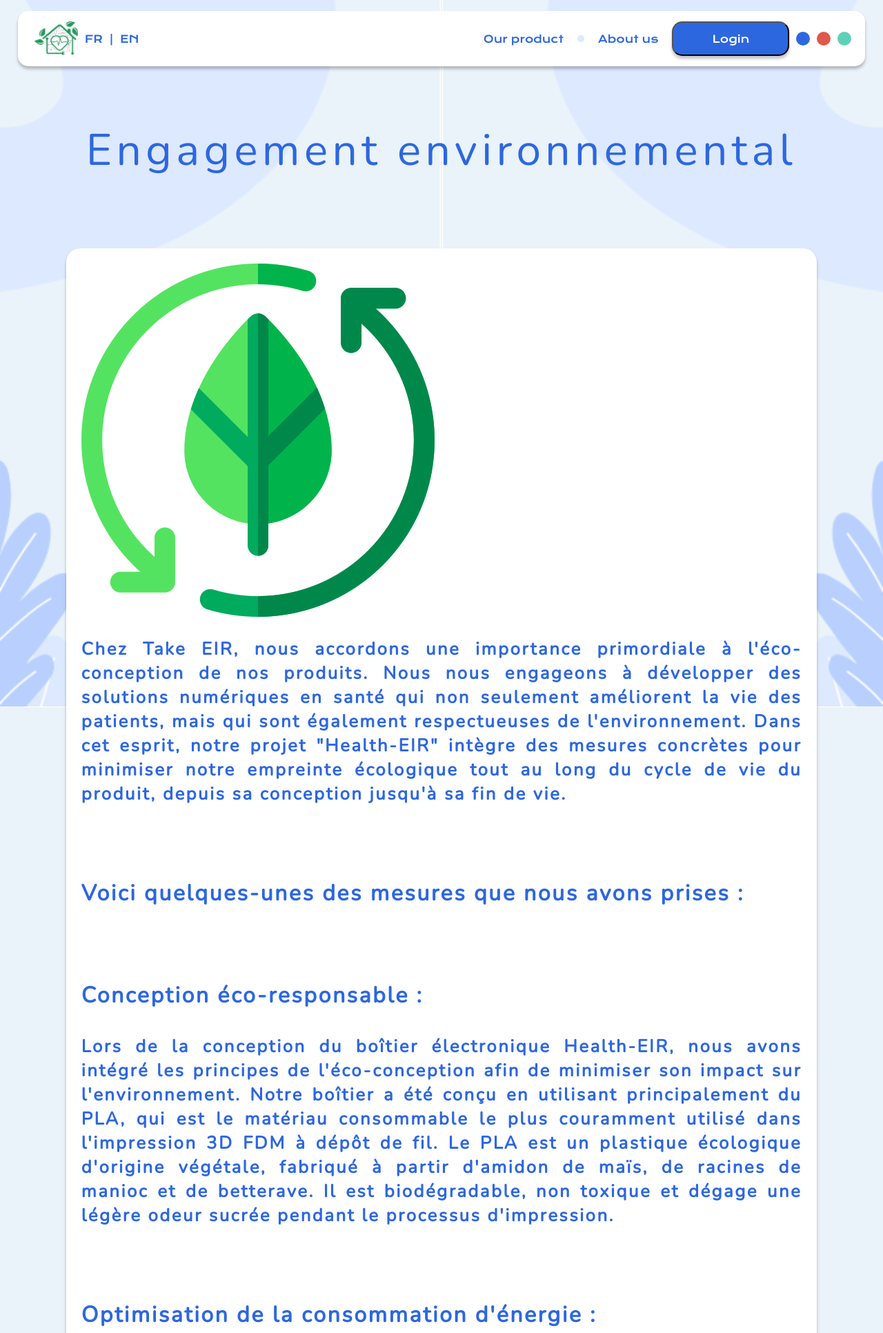
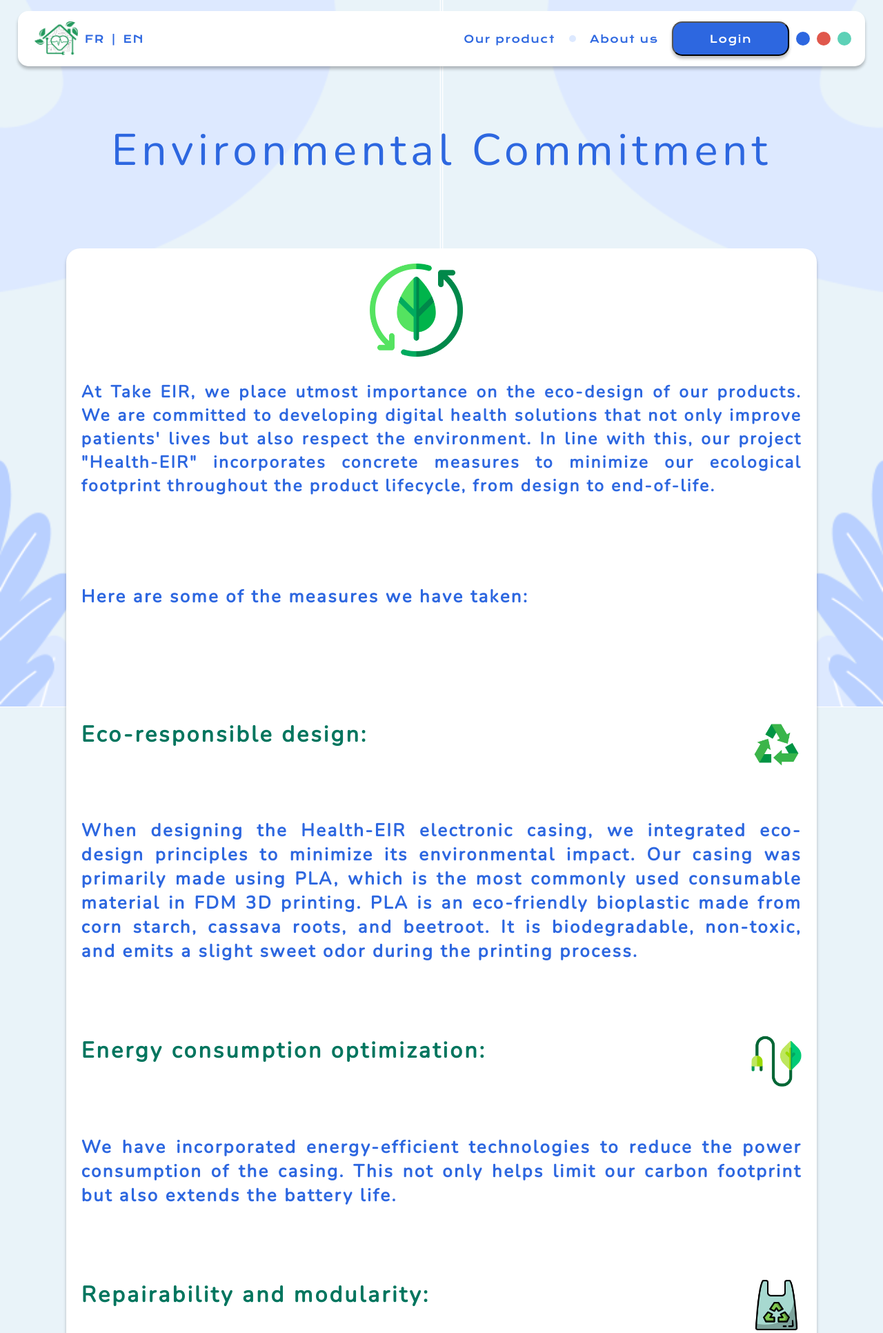
Before and after one commit to Theophile-Wemaere/take-eir-app, a PHP site: page /views/EN/eco.php in a window 1280 px wide. Shown: the top 1932 px of the page at 69% size. Run offline with PHP 8.4, Linux system fonts and the light colour scheme; some libraries are stand-ins or nearby versions.

Commit message:
eco ppage push 3

```diff
--- a/views/EN/eco.php
+++ b/views/EN/eco.php
@@ -1,87 +1,111 @@
 <!DOCTYPE html>
 <html lang="en">
+
 <head>
-<title>Engagement écologique</title>
+    <title>Ecological Commitment</title>
     <meta charset="utf-8" />
     <link rel="stylesheet" href="/take-eir-app/CSS/styles.css" />
-    <link rel="stylesheet" href="/take-eir-app/CSS/cgu.css" />
+    <link rel="stylesheet" href="/take-eir-app/CSS/eco.css" />
     <meta name="viewport" content="width=device-width, initial-scale=1" />
     <link rel="icon" href="/images/logo-notext.png" type="image/icon type" />
     <link rel="preconnect" href="https://fonts.googleapis.com" />
     <link rel="preconnect" href="https://fonts.gstatic.com" crossorigin />
     <script src="/JS/scripts.js"></script>
     <link href="https://fonts.googleapis.com/css2?family=Krona+One&display=swap" rel="stylesheet" />
-    <link href="https://fonts.googleapis.com/css2?family=Montserrat:wght@400;500&family=Nunito&display=swap" rel="stylesheet" />
+    <link href="https://fonts.googleapis.com/css2?family=Montserrat:wght@400;500&family=Nunito&display=swap"
+        rel="stylesheet" />
 </head>
+
 <body>
     <?php require "top-bar.php"; ?>
 
     <div class="wrapper">
         <div class="box">
-            <h3 id="title">Engagement environnemental</h3>
+            <h3 id="title">Environmental Commitment</h3>
             <div class="corps">
                 <table>
                     <tr>
                         <img class="ecoPicture" src="/take-eir-app/images/ecologique.png">
                         <p class="textcorp">
 
-                            Chez Take EIR, nous accordons une importance primordiale à l'éco-conception de nos produits. Nous nous engageons à développer
-                            des solutions numériques en santé qui non seulement améliorent la vie des patients, mais qui sont également respectueuses
-                            de l'environnement. Dans cet esprit, notre projet "Health-EIR" intègre des mesures concrètes pour minimiser notre empreinte
-                            écologique tout au long du cycle de vie du produit, depuis sa conception jusqu'à sa fin de vie.
+                            At Take EIR, we place utmost importance on the eco-design of our products. We are committed to
+                            developing digital health solutions that not only improve patients' lives but also
+                            respect the environment. In line with this, our project "Health-EIR" incorporates concrete
+                            measures to minimize our ecological footprint throughout the product lifecycle, from design
+                            to end-of-life.
                             <br><br>
                             <br><br>
-                            <span style="margin-right: 4%;">Voici quelques-unes des mesures que nous avons prises :</span>
+                            <h2>Here are some of the measures we have taken:</h2>
                             <br><br>
                             <br><br>
-                            <span class="ecoIssue">Conception éco-responsable :</span>
+                        <div class="titleEco">
+                            <span class="ecoIssue">Eco-responsible design:</span>
+                            <img class="ecoPicture_2" src="/take-eir-app/images/recycler.png">
+                        </div>
                         <br><br>
-                            Lors de la conception du boîtier électronique Health-EIR, nous avons intégré les principes de l'éco-conception afin de
-                            minimiser son impact sur l'environnement. Notre boîtier a été conçu en utilisant principalement du PLA, qui est le matériau
-                            consommable le plus couramment utilisé dans l'impression 3D FDM à dépôt de fil. Le PLA est un plastique écologique
-                            d'origine végétale, fabriqué à partir d'amidon de maïs, de racines de manioc et de betterave. Il est biodégradable,
-                            non toxique et dégage une légère odeur sucrée pendant le processus d'impression.
+                        When designing the Health-EIR electronic casing, we integrated eco-design principles to
+                        minimize its environmental impact. Our casing was primarily made using PLA, which is the most
+                        commonly used consumable material in FDM 3D printing. PLA is an eco-friendly bioplastic made
+                        from corn starch, cassava roots, and beetroot. It is biodegradable, non-toxic, and emits a
+                        slight sweet odor during the printing process.
                         <br><br>
                         <br><br>
-                            <span class="ecoIssue">Optimisation de la consommation d'énergie :</span>
+                        <div class="titleEco">
+                            <span class="ecoIssue">Energy consumption optimization:</span>
+                            <img class="ecoPicture_2" src="/take-eir-app/images/energie-ecologique.png">
+                        </div>
                         <br><br>
-                            Nous avons intégré des technologies efficaces sur le plan énergétique afin de réduire la consommation d'électricité
-                            du boitier. Cela permet non seulement de limiter notre empreinte carbone, mais également de prolonger la durée de vie
-                            de la batterie.
+                        We have incorporated energy-efficient technologies to reduce the power consumption of the
+                        casing. This not only helps limit our carbon footprint but also extends the battery life.
                         <br><br>
                         <br><br>
-                            <span class="ecoIssue">Réparabilité et modularité :</span>
+                        <div class="titleEco">
+                            <span class="ecoIssue">Repairability and modularity:</span>
+                            <img class="ecoPicture_2" src="/take-eir-app/images/sac-plastique.png">
+                        </div>
                         <br><br>
-                            Nous concevons le boitier Health-EIR de manière à faciliter sa réparation et son évolutivité. Ainsi, en cas de panne
-                            ou d'obsolescence d'une partie du dispositif, nous encourageons la réparation ou le remplacement uniquement de la
-                            composante défectueuse, ce qui réduit le gaspillage de ressources.
+                        We design the Health-EIR casing to facilitate repair and upgradability. Thus, in case of a
+                        malfunction or obsolescence of a device component, we encourage the repair or replacement of
+                        only the defective part, reducing resource waste.
                         <br><br>
                         <br><br>
-                            <span class="ecoIssue">Objectifs environnementaux :</span>
+                        <div class="titleEco">
+                            <span class="ecoIssue">Environmental goals:</span>
+                            <img class="ecoPicture_2" src="/take-eir-app/images/respectueux-de-la-nature.png">
+                        </div>
                         <br><br>
-                            En tant que startup engagée en faveur de la durabilité, nous nous fixons des objectifs environnementaux ambitieux
-                            pour minimiser notre impact sur la planète.
+                        As a sustainability-driven startup, we set ambitious environmental goals to minimize our impact
+                        on the planet.
                         <br><br>
                         <br><br>
-                            <span class="ecoIssue">Réduction des émissions de gaz à effet de serre :</span>
+                        <div class="titleEco">
+                            <span class="ecoIssue">Reduction of greenhouse gas emissions:</span>
+                            <img class="ecoPicture_2" src="/take-eir-app/images/co2_2.png">
+                        </div>
                         <br><br>
-                            Nous cherchons à optimiser l'efficacité énergétique du boitier Health-EIR pour réduire les émissions de CO2 associées
-                            à son utilisation. Nous nous engageons également à compenser nos émissions résiduelles en soutenant des projets de
-                            séquestration du carbone ou en investissant dans des initiatives de développement durable.
+                        We strive to optimize the energy efficiency of the Health-EIR casing to reduce the CO2 emissions
+                        associated with its use. We are also committed to offsetting our residual emissions by
+                        supporting carbon sequestration projects or investing in sustainable development initiatives.
                         <br><br>
                         <br><br>
-                            <span class="ecoIssue">Gestion responsable des déchets :</span>
+                        <div class="titleEco">
+                            <span class="ecoIssue">Responsible waste management:</span>
+                            <img class="ecoPicture_2" src="/take-eir-app/images/zero-pour-cent.png">
+                        </div>
                         <br><br>
-                            Nous encourageons activement le recyclage des composants électroniques en fin de vie du boitier Health-EIR.
-                            Nous travaillons en collaboration avec des partenaires spécialisés dans le recyclage électronique pour assurer
-                            une élimination responsable et respectueuse de l'environnement des déchets électroniques.
+                        We actively encourage recycling of end-of-life electronic components from the Health-EIR
+                        casing. We collaborate with specialized partners in electronic recycling to ensure responsible
+                        and environmentally friendly disposal of electronic waste.
                         <br><br>
                         <br><br>
-                            <span class="ecoIssue">Sensibilisation à l'éco-responsabilité :</span>
+                        <div class="titleEco">
+                            <span class="ecoIssue">Promoting eco-responsibility:</span>
+                            <img class="ecoPicture_2" src="/take-eir-app/images/empreinte-carbone.png">
+                        </div>
                         <br><br>
-                            Nous nous engageons à sensibiliser nos clients, nos employés et nos partenaires sur l'importance de l'éco-responsabilité.
-                            Nous partageons régulièrement des informations sur les bonnes pratiques environnementales et nous encourageons l'adoption
-                            de comportements durables.
+                        We are committed to raising awareness among our customers, employees, and partners about the
+                        importance of eco-responsibility. We regularly share information on good environmental practices
+                        and encourage the adoption of sustainable behaviors.
                         </p>
                         <img class="ecoPicture" src="/take-eir-app/images/ecologique_2.png">
                         <p class="textcorp">
```
Lines whose indentation alone changed are shown as unchanged.
